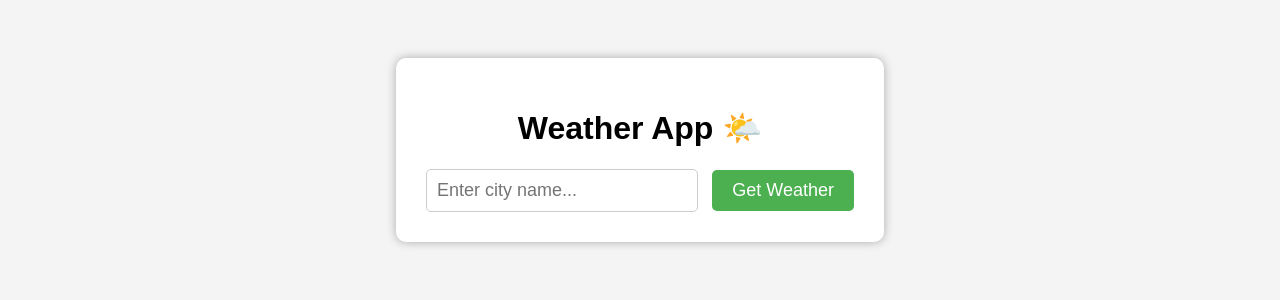
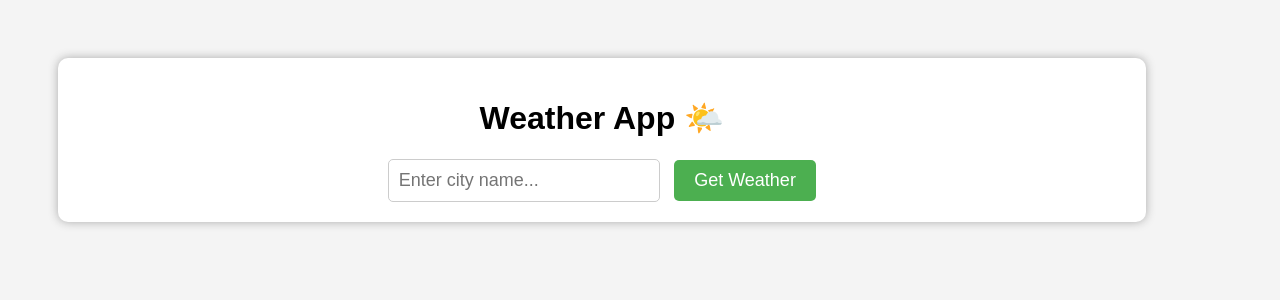
Before and after one commit to dynamzee/weather_app, a Flask app: page / in a window 1280 px wide. Shown: the top 300 px of the page. Run offline with Flask 3, Linux system fonts and the light colour scheme.

Commit message:
fixed problems

```diff
--- a/static/style.css
+++ b/static/style.css
@@ -7,10 +7,13 @@ body {
 
 .container {
     background-color: #ffffff;
-    padding: 30px;
+    padding: 20px;
+    width: 90%;
+    max-width: 400px
+    margin: 20px auto;
     border-radius: 10px;
     box-shadow: 0px 0px 10px #aaa;
-    display: inline-block;
+    display: block;
 }
 
 input[type="text"] {
--- a/templates/index.html
+++ b/templates/index.html
@@ -2,8 +2,9 @@
 <html lang="en">
 <head>
     <meta charset="UTF-8">
-    <title>Weather App</title>
+    <title>Weather App.</title>
     <link rel="stylesheet" href="{{ url_for('static', filename='style.css') }}">
+    <meta name="viewport" content="width=device-width, initial-scale=1.0">
 </head>
 <body>
     <div class="container">
```
